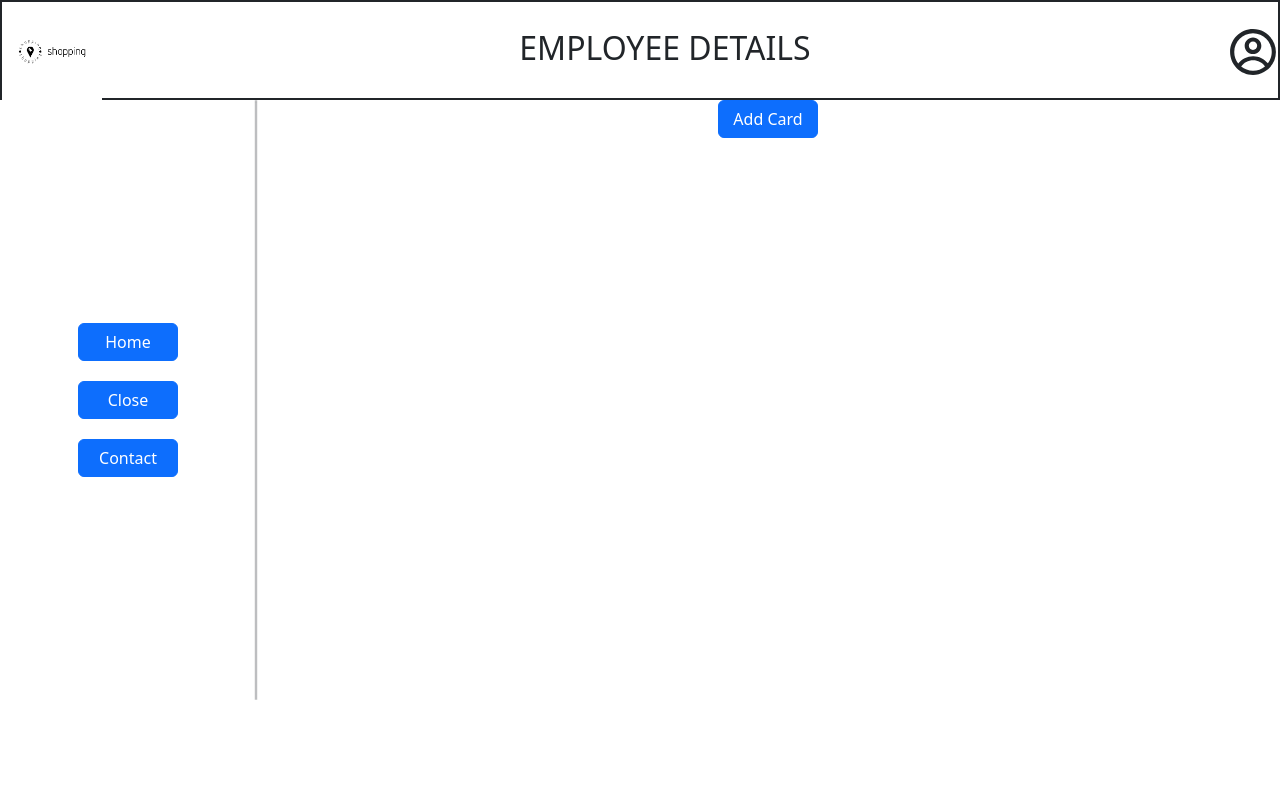
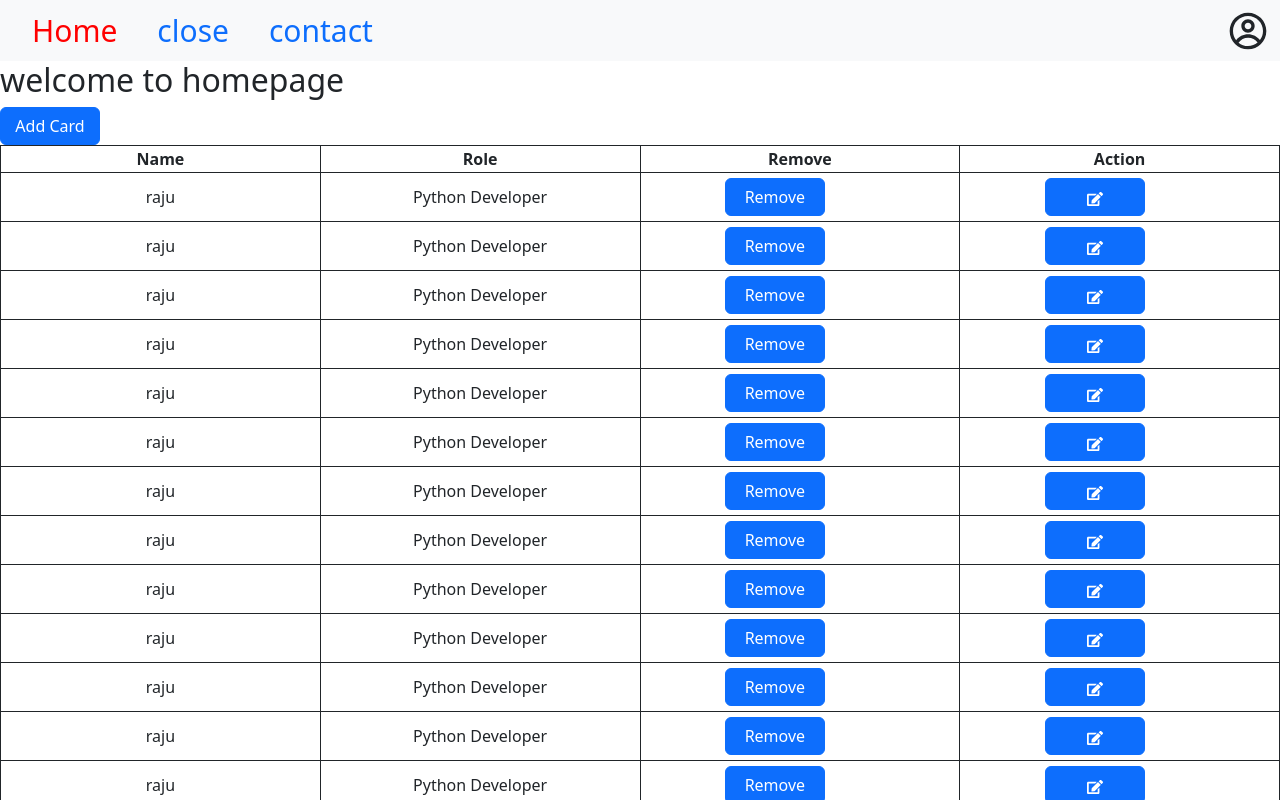
Before and after one commit to TANNE123/class-tasks-every-day, a React (Vite) app: page / in a window 1280 px wide. Shown: the top 800 px of the page. Built offline with nearby package versions, Linux system fonts and the light colour scheme.

Commit message:
navigation-bar-task

```diff
--- a/package.json
+++ b/package.json
@@ -16,7 +16,8 @@
     "react": "^18.3.1",
     "react-bootstrap": "^2.10.4",
     "react-dom": "^18.3.1",
-    "react-icons": "^5.3.0"
+    "react-icons": "^5.3.0",
+    "react-router-dom": "^6.26.1"
   },
   "devDependencies": {
     "@eslint/js": "^9.9.0",
--- a/src/App.jsx
+++ b/src/App.jsx
@@ -1,10 +1,10 @@
-import FormComponent from "./from-task/update-from"
-
+import NavigationComponents from "./NavigationComponents/NavigationComponents"
 
 const App=()=>{
   return(
     <>
-  <FormComponent/>
+
+ <NavigationComponents/>
 
 
     </>
--- /dev/null
+++ b/src/NavigationComponents/CloseComponents.jsx
@@ -0,0 +1,13 @@
+import React from 'react'
+import NavBarComponent from './NavBarComponent'
+
+const CloseComponents = () => {
+  return (
+    <div>
+        <NavBarComponent/>
+      <h1>CloseComponents.....</h1>
+    </div>
+  )
+}
+
+export default CloseComponents
--- /dev/null
+++ b/src/NavigationComponents/ContactComponents.jsx
@@ -0,0 +1,13 @@
+import React from 'react'
+import NavBarComponent from './NavBarComponent'
+
+const ContactComponents = (HomeHandler) => {
+  return (
+    <div>
+        <NavBarComponent  HomeHandler={HomeHandler}/>
+    <h1>No Contact found</h1>
+    </div>
+  )
+}
+
+export default ContactComponents
--- /dev/null
+++ b/src/NavigationComponents/HomeTableComponent.jsx
@@ -0,0 +1,18 @@
+
+
+import React from 'react'
+import NavBarComponent from './NavBarComponent'
+import FormComponent from './TableComponent'
+
+
+const HomeTableComponent = () => {
+  return (
+    <div>
+        <NavBarComponent/>
+      <h2>welcome to homepage</h2>
+      <FormComponent/>
+    </div>
+  )
+}
+
+export default HomeTableComponent
--- /dev/null
+++ b/src/NavigationComponents/NavBarComponent.jsx
@@ -0,0 +1,32 @@
+import React from 'react'
+import { Link, NavLink } from 'react-router-dom'
+import 'bootstrap/dist/css/bootstrap.min.css';
+import "./style.css"
+import { CgProfile } from "react-icons/cg";
+
+const NavBarComponent = () => {
+  const style1={textDecoration:"none"}
+  return (
+    <nav className="navbar navbar-expand-sm bg-light navbar-light">
+    <div className="container-fluid">
+      <ul className="navbar-nav">
+        <li className="nav-item" >
+          <NavLink style={style1} to="/">Home</NavLink>
+        </li>
+        <li className="nav-item">
+          <NavLink style={style1} to="/close">close</NavLink>
+        </li>
+        <li className="nav-item">
+          <NavLink style={style1} to="/contact">contact</NavLink>
+        </li>
+      </ul>
+      <div>
+      <CgProfile className="icon" />
+      </div>
+    </div>
+  </nav>
+
+  )
+}
+
+export default NavBarComponent
--- /dev/null
+++ b/src/NavigationComponents/NavigationComponents.jsx
@@ -0,0 +1,25 @@
+import React from 'react'
+import { BrowserRouter, Route, Routes } from 'react-router-dom'
+import CloseComponents from './CloseComponents'
+import HomeTableComponent from './HomeTableComponent'
+import ContactComponents from './ContactComponents'
+
+const NavigationComponents = () => {
+  return (
+    <div>
+
+
+
+      <BrowserRouter>
+    <Routes>
+      <Route path="/" element={<HomeTableComponent/>}/>
+      <Route path="/close" element={<CloseComponents/>}/>
+      <Route path="/contact" element={<ContactComponents/>}/>
+    </Routes>
+    </BrowserRouter>
+
+    </div>
+  )
+}
+
+export default NavigationComponents
--- /dev/null
+++ b/src/NavigationComponents/TableComponent.jsx
@@ -0,0 +1,180 @@
+import { useEffect, useState } from "react";
+import { CgProfile } from "react-icons/cg";
+import Button from "react-bootstrap/Button";
+import { Items } from "../from-task/helper";
+import FormValidationComponent from "../from-task/table-omponent";
+import ModelComponent from "../from-task/boostrap";
+
+const FormComponent = () => {
+  const [details, setDetails] = useState(Items());
+  const [FormOpen, setFormOpen] = useState(false);
+  const [show, setShow] = useState(false);
+
+  const [update, setUpdate] = useState([
+    {
+      id: "",
+      name: "",
+      role: "",
+    },
+  ]);
+
+  const [local, setLocal] = useState();
+
+  const handleClose = () => {
+    setDetails((prevDetails) =>
+      prevDetails.map((each) => {
+        if (each.id === update.id) {
+          return { ...each, name: update.name, role: update.role };
+        }
+        return each;
+      })
+    );
+    setShow(false);
+  };
+
+
+  const handleShow = () => setShow(true);
+
+  const removeHandler = (targetId) => {
+    const filterData = details.filter((each) => each.id != targetId);
+    setDetails(filterData);
+    setFormOpen(false);
+  };
+
+  const updateHandler = (targetId, targetName, targetRole) => {
+    const newUpdate = {
+      id: targetId,
+      name: targetName,
+      role: targetRole,
+    };
+
+    setUpdate(newUpdate);
+
+
+    setFormOpen(true);
+    setShow(true);
+  };
+
+
+
+
+  const nameHandler = (event) => {
+    const { name, value } = event.target;
+    setUpdate((prevState) => ({
+      ...prevState,
+      [name]: value,
+    }));
+
+
+
+
+  };
+
+  const AddHandler = () => {
+    const length = details.length;
+    const AddDetails = {
+      id: length + 1,
+      name: "rahul",
+      role: "java Developer",
+    };
+    setDetails([...details, AddDetails]);
+    setFormOpen(false);
+  };
+
+  return (
+    <>
+      <div className="bodyPart">
+        <div className="body-right">
+          <div>
+            {FormOpen ? (
+              <ModelComponent
+                handleShow={handleShow}
+                handleClose={handleClose}
+                show={show}
+                Name={update}
+                nameHandler={nameHandler}
+              />
+            ) : (
+              ""
+            )}
+          </div>
+          <div>
+            <div className="overflow1">
+              <Button className="btn" onClick={() => AddHandler()}>
+                Add Card
+              </Button>
+              <table>
+                <FormValidationComponent
+                  details={details}
+                  removeHandler={removeHandler}
+                  updateHandler={updateHandler}
+                  handleShow={handleShow}
+                />
+              </table>
+            </div>
+          </div>
+        </div>
+      </div>
+    </>
+  );
+};
+
+export default FormComponent;
+
+
+
+
+
+
+
+
+
+
+// let arr = [];
+//   const HomeClickHandel = () => {
+//     setDetails(Items());
+
+
+//     setDetails2(Items());
+//     for (let i = 0; i < details2.length; i++) {
+//       let id = details2[i].id;
+//       for (let j = 0; j < local.length; j++) {
+//         if (id == local[j].id) {
+//           arr.push(local[j]);
+//         } else {
+//           arr.push(details2[i]);
+//         }
+//       }
+//     }
+//     setDetails(arr);
+//     setFormOpen(false);
+//   };
+
+
+
+
+
+
+
+//   const CloseHandler = () => {
+//     setDetails([]);
+//     setFormOpen(false);
+//   };
+
+
+
+
+
+   // setUpdate((prevUpdates) => {
+    //   const updatedArray = [...prevUpdates, update];
+    //   localStorage.setItem("updateData1", JSON.stringify(update));
+    //   return updatedArray;
+    // })
+
+
+
+
+    // const a = JSON.parse(localStorage.getItem("details")) || [];
+    // a.push(update);
+    // localStorage.setItem("details", JSON.stringify(a));
+    // setLocal(a);
--- /dev/null
+++ b/src/NavigationComponents/style.css
@@ -0,0 +1,24 @@
+li{
+  font-size: 30px;
+    margin: 0px 20px;
+}
+.active{
+    font-size: 30px ;
+    color: red ;
+    text-decoration: none;
+}
+td ,th{
+    border: 1px solid !important;
+    width: 200px !important;
+    text-align: center !important;
+  }
+  button {
+    padding: 10px;
+    width: 100px;
+  }
+table{
+  width: 100%;
+}
+.icon{
+  font-size: 40px;
+}
```
Also changed, not shown: 1 other file (tests, documents, lock files or other folders).
